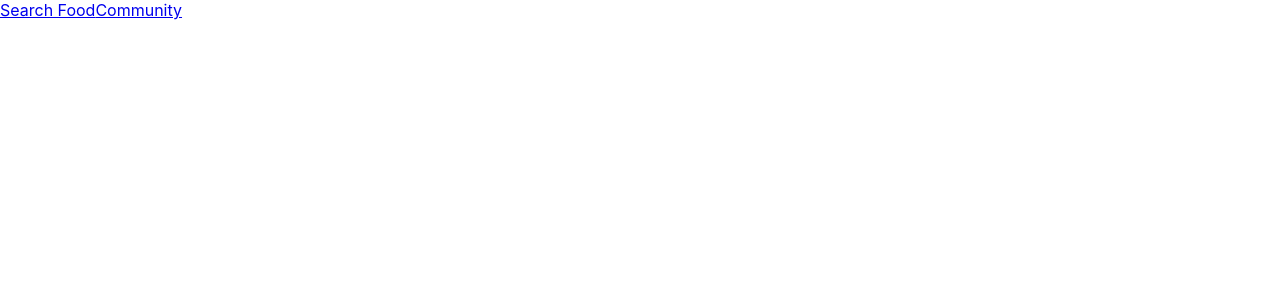
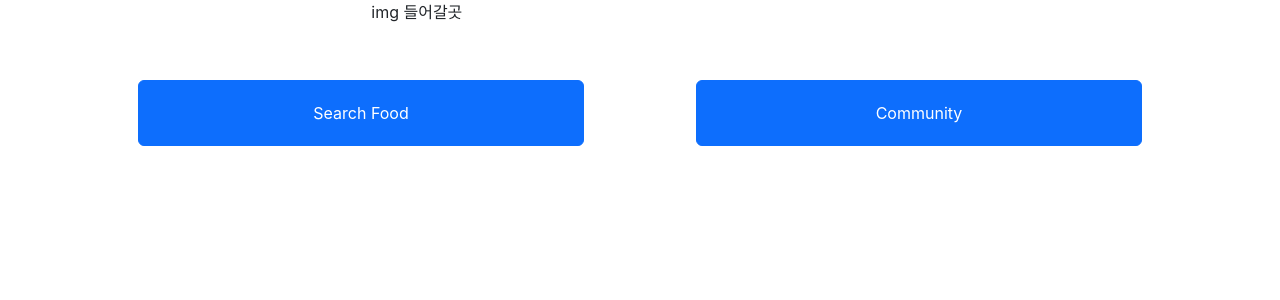
Before and after one commit to JIeunhuh/K3MiniProject, a React (Create React App) app in the folder project_front/my_mini_project/: page / in a window 1280 px wide. Shown: the top 300 px of the page. Built offline with nearby package versions, Linux system fonts and the light colour scheme.

Commit message:
'project_front'

```diff
--- a/project_front/my_mini_project/public/index.html
+++ b/project_front/my_mini_project/public/index.html
@@ -3,6 +3,11 @@
   <head>
     <meta charset="utf-8" />
     <link rel="icon" href="%PUBLIC_URL%/favicon.ico" />
+
+    <!-- bootstrap  css / js 포함시키는 cdn link -->
+    <link href="https://cdn.jsdelivr.net/npm/bootstrap@5.3.0/dist/css/bootstrap.min.css" rel="stylesheet">
+    <script src="https://cdn.jsdelivr.net/npm/bootstrap@5.2.3/dist/js/bootstrap.bundle.min.js" integrity="sha384-kenU1KFdBIe4zVF0s0G1M5b4hcpxyD9F7jL+jjXkk+Q2h455rYXK/7HAuoJl+0I4" crossorigin="anonymous"></script>
+
     <meta name="viewport" content="width=device-width, initial-scale=1" />
     <meta name="theme-color" content="#000000" />
     <meta
--- /dev/null
+++ b/project_front/my_mini_project/src/project/Food.module.css
@@ -0,0 +1,18 @@
+#txtTitle{
+    display: block;
+    text-align: center;
+    align-items: center;
+    justify-content: center;
+    height: 90%;
+    width: 60%;
+    padding: 0;
+}
+
+.mainBut{
+    display: inline-block;
+    align-items: center;
+    justify-content: center;
+    margin: 5%;
+    padding: 20px;
+    width: 40%;
+}
--- a/project_front/my_mini_project/src/project/FoodComm.js
+++ b/project_front/my_mini_project/src/project/FoodComm.js
@@ -1,3 +1,4 @@
+// 게시판 페이지
 import {Link} from 'react-router-dom';
 const FoodComm=()=>{
     return(
--- a/project_front/my_mini_project/src/project/FoodFind.js
+++ b/project_front/my_mini_project/src/project/FoodFind.js
@@ -1,3 +1,4 @@
+// 검색 페이지
 import {Link} from 'react-router-dom';
 const FoodFind=()=>{
     return(
--- a/project_front/my_mini_project/src/project/FoodMain.js
+++ b/project_front/my_mini_project/src/project/FoodMain.js
@@ -1,10 +1,18 @@
-import {Link} from 'react-router-dom';
-const FoodMain=()=>{
-    return(
-        <div className="grid">
-                <Link to={`/find/city/gu/kw` } role="button">Search Food</Link>
-               <Link to={'/comm'} role="button">Community</Link>
+// 메인 홈페이지
+import { Link } from 'react-router-dom';
+import style from './Food.module.css';
+
+const FoodMain = () => {
+    return (
+        <div className="container">
+            <div id={`${style.txtTitle}`}>img 들어갈곳 </div>
+            {/* main page에 클릭할 버튼 2개(search/community) */}
+            <div id={`${style.main2btn}`}>
+                <Link to={`/find/city/gu/kw`} className={`btn btn-primary ${style.mainBut}`}>
+                    Search Food</Link>
+                <Link to={'/comm'} className={`btn btn-primary ${style.mainBut}`}>Community</Link>
             </div>
+        </div>
 
     );
 }
--- a/project_front/my_mini_project/src/project/FoodSearch.js
+++ b/project_front/my_mini_project/src/project/FoodSearch.js
@@ -1,12 +1,14 @@
+// 라우트 지정
 import { Route, Routes, BrowserRouter } from "react-router-dom";
 import FoodMain from "./FoodMain";
 import FoodFind from "./FoodFind";
 import FoodComm from "./FoodComm";
 
+
 const FoodSearch=()=>{
     return(
         <BrowserRouter>
-            <main className='container'>
+            <main>
             <Routes>
                 <Route path='/' element={<FoodMain/>}/>
                 <Route path='/find/:city/:gu/:kw' element={<FoodFind/>}/>
```
